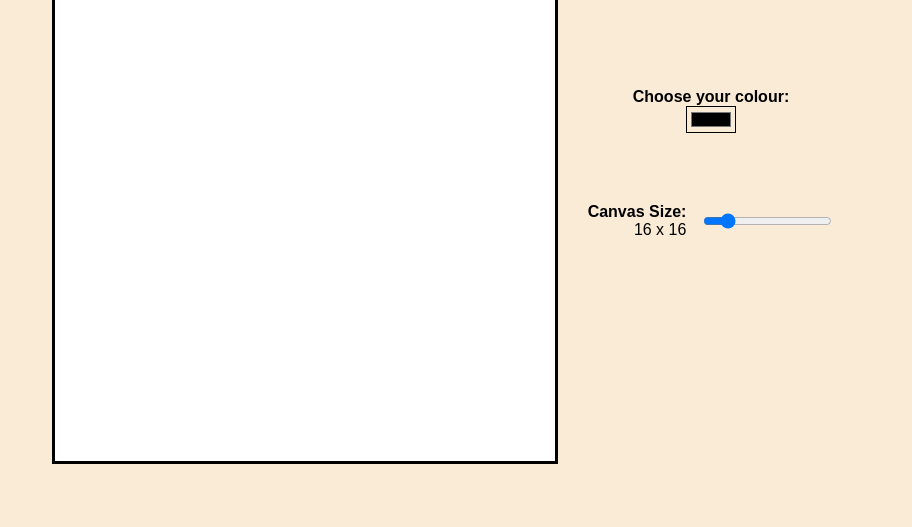
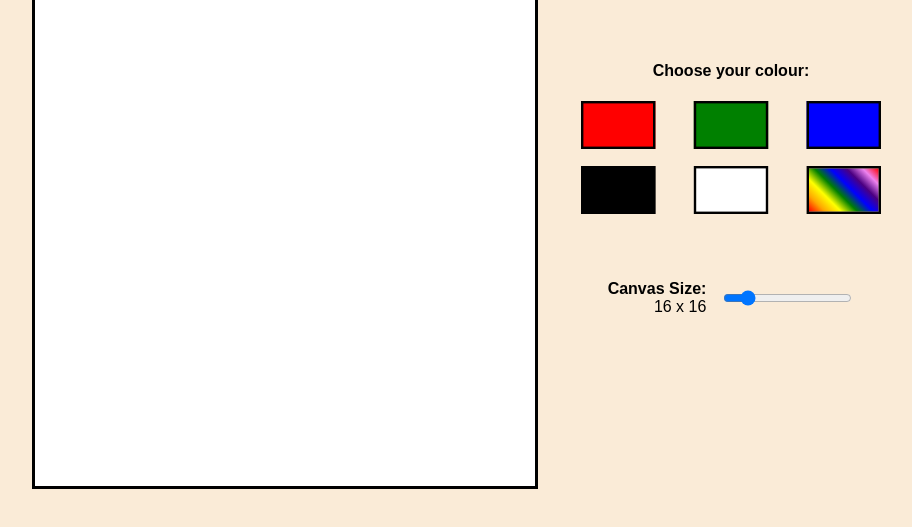
Before and after one commit to sw-coleman/etch-a-sketch, a plain HTML site: page index.html in a window 1280 px wide. Shown: the part 117-644 px from the top of the page, without its empty margins (187-1099 px from the left). Drawn offline with Linux system fonts and the light colour scheme; a web font is replaced by a local one.

Commit message:
Add buttons for colour selection, add function to slider to resize canvas

```diff
--- a/index.html
+++ b/index.html
@@ -17,7 +17,15 @@
             <div class="sidebar">
                 <div class="colour-choice">
                     <div>Choose your colour:</div>
-                    <input type="color" class="colour-selection">
+                    <div class="colour-button-1">
+                        <button onclick="changeColour('red')" id="red-btn"></button>
+                        <button onclick="changeColour('green')" id="green-btn"></button>
+                        <button onclick="changeColour('blue')" id="blue-btn"></button>
+                    </div><div class="colour-button-2">
+                        <button onclick="changeColour('black')" id="black-btn"></button>
+                        <button onclick="changeColour('white')" id="white-btn"></button>
+                        <button onclick="changeColour('rainbow')" id="rbow-btn"></button>
+                    </div>
                 </div>
                 <div class="menu">
                     <div class="slider-menu">
--- a/script.js
+++ b/script.js
@@ -1,4 +1,3 @@
-
 
 let heightWidth = 16;
 const canvasSize = heightWidth * heightWidth; //Take amount of rows and multiply for total canvas size
@@ -16,9 +15,10 @@ function createCanvas(num){
     //For loop to create required divs
     for(i=1; i<=num; i++){
         const pixel = document.createElement('div');
+        canvas.append(pixel);
         pixel.classList.add('pixel');
         pixel.setAttribute('style', 'background-color: white');
-        canvas.append(pixel);
+        pixel.addEventListener("mouseover", colourPixels)
     }
 }
 
@@ -26,6 +26,8 @@ const pixels = document.querySelectorAll('.pixel');
 
 //Function to reset canvas upon change of canvas size via slider.
 function resetCanvas(){
+    pixels.forEach((pixel) => pixel.remove());
+    createCanvas(canvasSize);
 }
 
 //Slider to allow user to change canvas size with display that is updated as user uses the slider
@@ -35,15 +37,21 @@ output.textContent = `${slider.value} x ${slider.value}`;
 
 slider.oninput = function() {
     heightWidth = this.value;
-    //resetCanvas();
-    //createCanvas(canvasSize);
+    resetCanvas();
     output.textContent = `${this.value} x ${this.value}`
 }
 
 //Change background colour for each pixel from pixels nodelist when 'mouseover' occurs to allow user to draw on canvas.
-pixels.forEach(function(ele) {
+function colourPixels() {
+    pixels.forEach(function(ele) {
         ele.addEventListener('mouseover', highlight);
-    function highlight() {
-        ele.setAttribute('style', `background-color: ${paintColour}`);
-    }
-});
+        function highlight() {
+            ele.setAttribute('style', `background-color: ${paintColour}`);
+        }
+    });
+}
+
+//function to change color upon 'onclick' through HTML button.
+function changeColour(choice) {
+    paintColour = choice;
+}
--- a/style.css
+++ b/style.css
@@ -16,7 +16,8 @@ body{
 .flex-container{
   display: flex;
   justify-content: space-between;
-  gap: 10px;
+  gap: 50px;
+  margin-top: 25px;
 }
 
 .title h1{
@@ -68,6 +69,24 @@ body{
     font-weight: bold;
   }
 
+  .colour-button-1{
+    display: flex;
+    margin-top: 25px;
+    scale: 1.2;
+    flex: wrap;
+    width: 250px;
+    justify-content: space-between;
+  }
+
+  .colour-button-2{
+    display: flex;
+    margin-top: 25px;
+    scale: 1.2;
+    flex: wrap;
+    width: 250px;
+    justify-content: space-between;
+  }
+
   .sidebar{
     display: flex;
     flex-direction: column;
@@ -79,3 +98,29 @@ body{
   .slider-menu{
     text-align: right;
   }
+
+button{
+  width: 62px;
+  height: 40px;
+  border: 2px solid black;
+  padding: 0;
+}
+
+#red-btn{
+  background-color: red;
+}
+#green-btn{
+  background-color: green;
+}
+#blue-btn{
+  background-color: blue;
+}
+#black-btn{
+  background-color:  black;
+}
+#white-btn{
+  background-color: white;
+}
+#rbow-btn{
+  background: linear-gradient(45deg, red, orange, yellow, green, blue, indigo, violet, red);
+}
```
